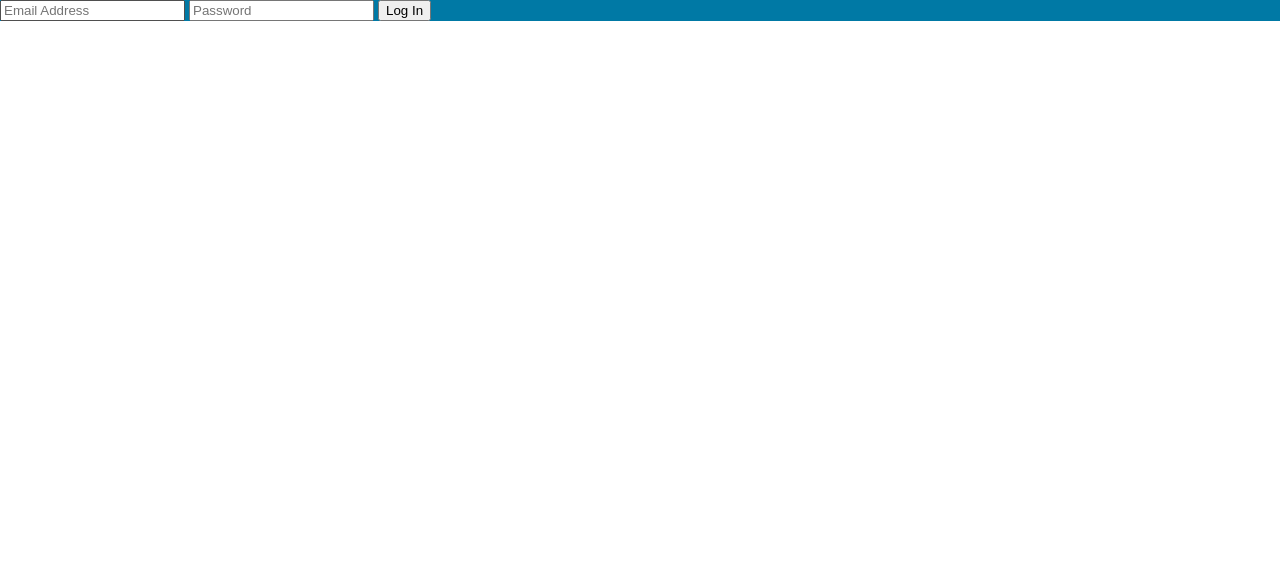
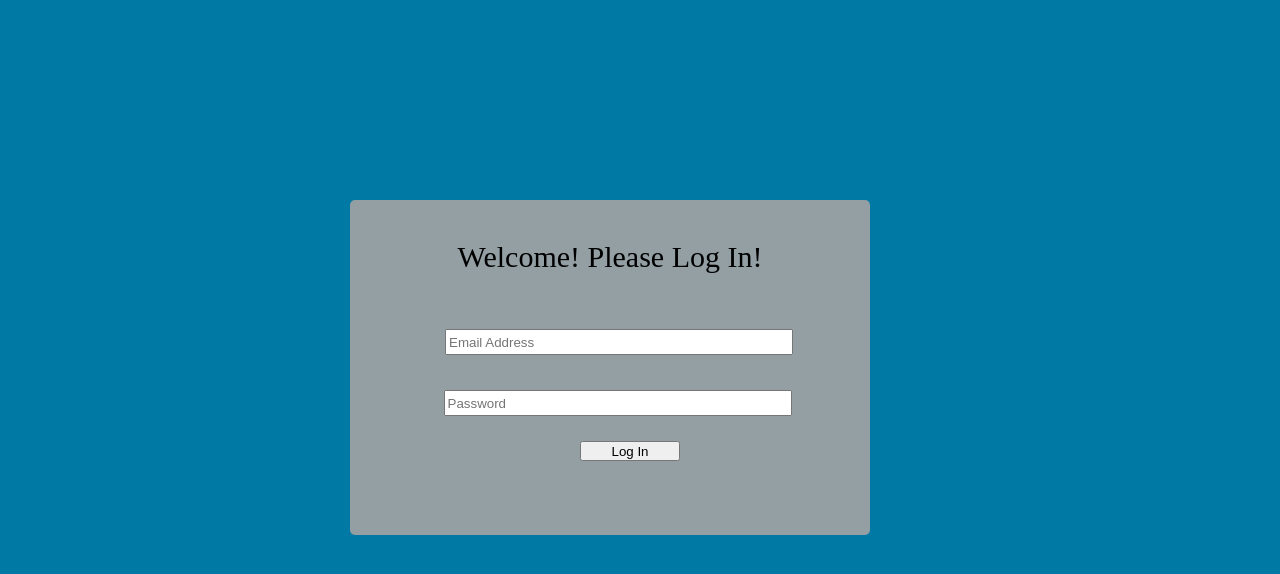
Before and after one commit to kparks29/stocktracker, a website: page src/index.html at #/login in a window 1280 px wide. Shown: the top 574 px of the page. Drawn offline with nearby package versions, Linux system fonts and the light colour scheme; some packages are replaced by stand-ins of ours; files that its build step writes are made by us from their sources; a script that the page names is missing.

Commit message:
Draft 1 - Login page

```diff
--- a/src/app/anon/_login.scss
+++ b/src/app/anon/_login.scss
@@ -1,5 +1,53 @@
+ul
+{
+    list-style-type: none;
+}
+
 .background {
 	width: 100%;
-	height: 100%;
+	height: 1000em;
 	background-color: rgba(0,121,165,1);
 }
+
+.logInTile {
+  background-color: rgba(164,164,164,.9);
+  border-radius: 5px;
+  margin: 0 15px 30px;
+  padding: 10px 10px 25px;
+  text-align: center;
+  text-decoration: none;
+  position:relative;
+  display: inline-block;
+  overflow: hidden;
+  width: 500px;
+  height: 300px;
+  margin-right: 15px;
+  margin-left: 350px;
+  margin-top: 200px;
+ }
+
+#loginEmail {
+  width: 340px;
+  height: 20px;
+  margin-top: 25px;
+  margin-right: 22px;
+  }
+
+#loginPassword {
+  width: 340px;
+  height: 20px;
+  margin-top: 35px;
+  margin-right: 25px;
+
+  }
+ #loginSubmit{
+    width: 100px;
+    height: 20px;
+    margin-top: 25px;
+ }
+
+ p {
+
+    font-size: 30px;
+
+ }
--- a/src/app/anon/login.html
+++ b/src/app/anon/login.html
@@ -1,9 +1,20 @@
 <div class="background">
 	<div class="logInTile">
-	<form name="login.form" ng-submit="login.login()" novalidate>
-	<input type="email" name="email" ng-model="login.user.email" placeholder="Email Address" required />
-	<input type="password" name="password" ng-model="login.user.password" placeholder="Password" required />
-	<input type="submit" value="Log In" />
-	</form>
+		<p>Welcome! Please Log In!</p>
+		<ul>
+			<form name="login.form" ng-submit="login.login()" novalidate>
+				<li>
+					<input id="loginEmail" type="email" name="email" ng-model="login.user.email" placeholder="Email Address" required />
+				</li>
+				<li>
+					<input id="loginPassword" type="password" name="password" ng-model="login.user.password" placeholder="Password" required />
+				</li>
+
+				<li>
+					<input id="loginSubmit" type="submit" value="Log In" />
+				</li>
+			</form>
+		</ul>
+
 	</div>
 </div>
```
Also changed, not shown: 1 other file.
